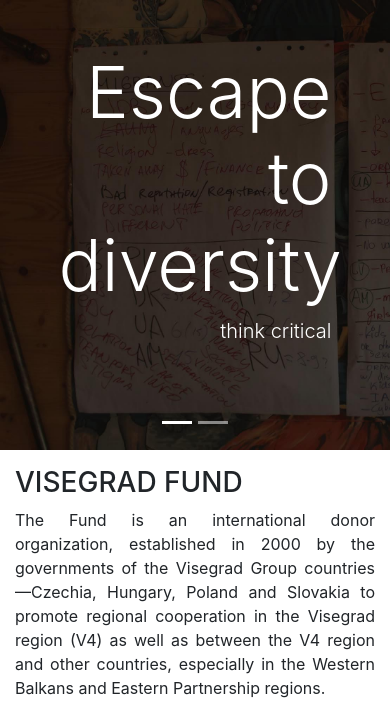
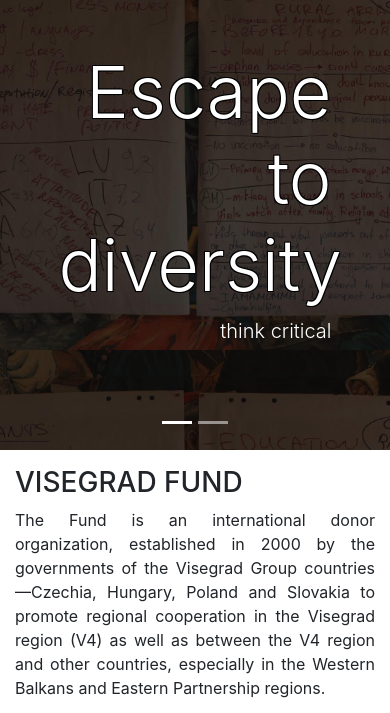
Before and after one commit to Vadiksimf/Skepsis2020, a plain HTML site: page index.html in a window 390 px wide. Shown: the top 713 px of the page. Drawn offline with nearby package versions, Linux system fonts and the light colour scheme; some packages are replaced by stand-ins of ours; a script that the page names is missing.

Commit message:
Sliders - adaptive

```diff
--- a/css/style.css
+++ b/css/style.css
@@ -28,16 +28,22 @@ body #home-text p {
   height: 450px;
 }
 
+.stroke {
+  text-shadow: #000 1px 1px 0, #000 -1px -1px 0,
+               #000 -1px 1px 0, #000 1px -1px 0;
+ }
+
 .carousel-image-1 {
   background: url('../img/image3.jpg');
   background-size: cover;
+  background-position-y: -100px;
   background-attachment: fixed;
 }
-
 
 .carousel-image-2 {
   background: url('../img/image2.jpg');
   background-size: cover;
+  background-position-y: -100px;
   background-attachment: fixed;
 }
 
@@ -45,6 +51,18 @@ body #home-text p {
   background: url('../img/image1.jpg');
   background-size: cover;
   background-attachment: fixed;
+}
+
+@media (max-width: 768px) {
+  .carousel-image-2 {
+    background-position-x: -350px;
+  }
+}
+
+@media (max-width: 452px) {
+  .carousel-image-1 {
+    background-position-x: -150px;
+  }
 }
 
 .btn-fund {
--- a/index.html
+++ b/index.html
@@ -63,7 +63,7 @@
         <div class="carousel-item carousel-image-1 active">
           <div class="container">
             <div class="carousel-caption d-sm-block text-right mb-5">
-              <h1 class="display-3">Escape to diversity</h1>
+              <h1 class="display-3 stroke">Escape to diversity</h1>
               <p class="lead">think critical<!--HERE YOU CAN ADD SMALL DESCRIPTION--></p>
               <!--BUTTON
               <a href="https://www.visegradfund.org" class="btn btn-outline-primary btn-lg">Learn More</a>
@@ -75,7 +75,7 @@
         <div class="carousel-item carousel-image-2">
           <div class="container">
             <div class="carousel-caption d-sm-block text-right mb-5">
-              <h1 class="display-3">by Visegrad Fund</h1>
+              <h1 class="display-3 stroke">by Visegrad Fund</h1>
               <p class="lead">project</p>
             </div>
           </div>
```
